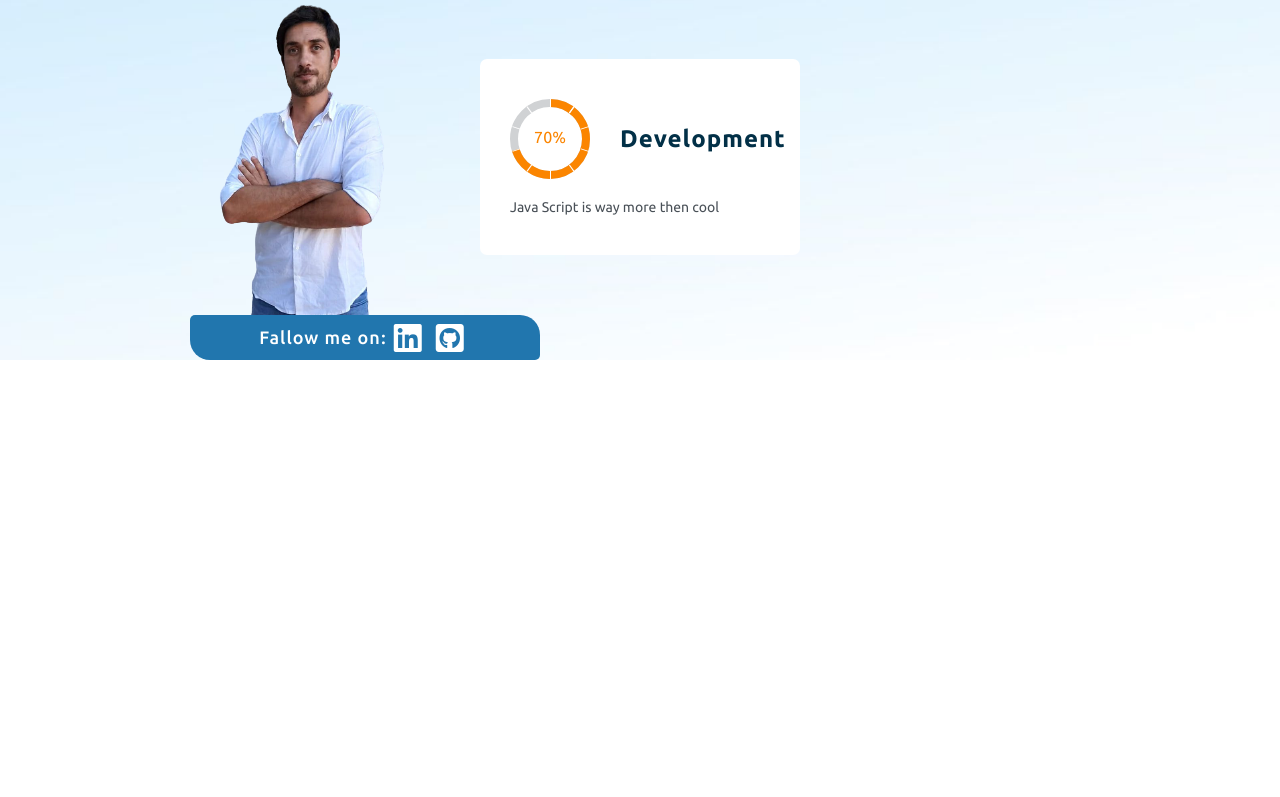
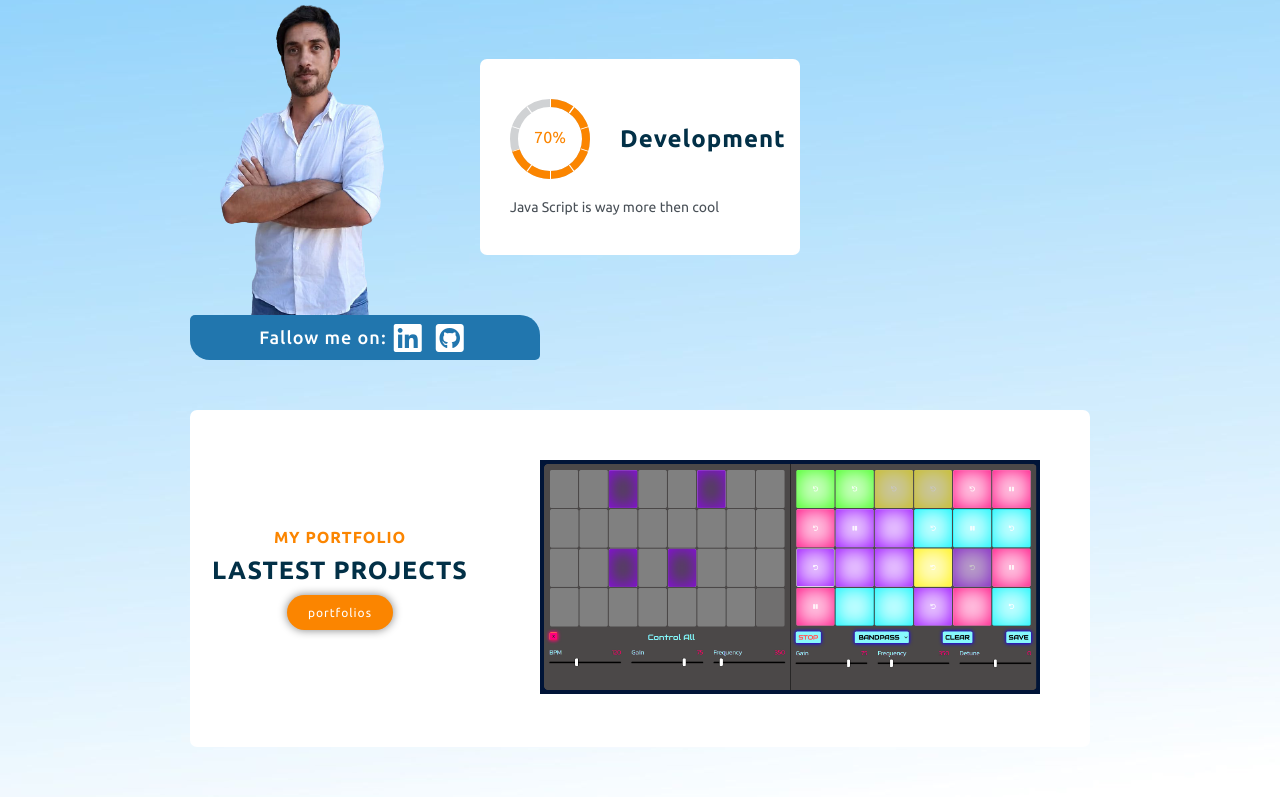
Before and after one commit to morMBen/mmb, a React (Create React App) app: page / in a window 1280 px wide. Shown: the part 1150-1947 px from the top of the page. Before the commit the page ends 1510 px from the top, so only its background shows below. Built offline with nearby package versions, Linux system fonts and the light colour scheme.

Commit message:
my project component

```diff
--- a/src/App.js
+++ b/src/App.js
@@ -1,5 +1,6 @@
 import Expertise from './components/Expertise';
 import Hero from './components/Hero'
+import MyProjects from './components/MyProjects';
 import Specializing from './components/Specializing';
 
 /**
@@ -13,6 +14,7 @@ const App = (props) => {
       <Hero />
       <Specializing />
       <Expertise />
+      <MyProjects />
     </div>
   )
 }
--- /dev/null
+++ b/src/components/MyProjects/index.js
@@ -0,0 +1,34 @@
+import React from 'react'
+import Card from '../UI/Card'
+import MediumHeading from '../UI/MediumHeading'
+import SmallHeading from '../UI/SmallHeading'
+import beatMor from '../../assets/projects/beat-mor-playmode.png'
+
+import './style.css'
+import { Button } from '../UI/Button'
+
+const MyProjects = () => {
+    return (
+        <div className='container' style={{ marginTop: '50px', marginBottom: '50px' }}>
+            <Card className='flex-row align-center justify-sb'>
+                <div style={{
+                    display: 'flex',
+                    flex: '1',
+                    flexDirection: 'column',
+                    justifyContent: 'center'
+                }}>
+                    <SmallHeading text='my portfolio' />
+                    <MediumHeading text='lastest Projects' style={{ textTransform: 'uppercase' }} />
+                    <div className='mtb-10 flex-row' style={{ justifyContent: 'center' }}>
+                        <Button label='portfolios' />
+                    </div>
+                </div>
+                <div className='project-img-container'>
+                    <img src={beatMor} alt='' />
+                </div>
+            </Card>
+        </div>
+    )
+}
+
+export default MyProjects
--- /dev/null
+++ b/src/components/MyProjects/style.css
@@ -0,0 +1,8 @@
+.project-img-container{
+    width: 500px;
+    overflow: hidden;
+    margin: 50px;
+}
+.project-img-container img{
+    max-width: 100%;
+}
--- a/src/components/UI/MediumHeading.js
+++ b/src/components/UI/MediumHeading.js
@@ -1,8 +1,9 @@
 import React from 'react'
 
-const MediumHeading = ({ text }) => {
+const MediumHeading = ({ text, style }) => {
     return (
-        <p className='font-25 capitalize ls-1 text-color bold-600 text-align-center'>{text}</p>
+        <p style={style}
+            className='font-25 capitalize ls-1 text-color bold-600 text-align-center'>{text}</p>
     )
 }
 
```
Also changed, not shown: src/assets/projects/beat-mor-playmode.png (added).
